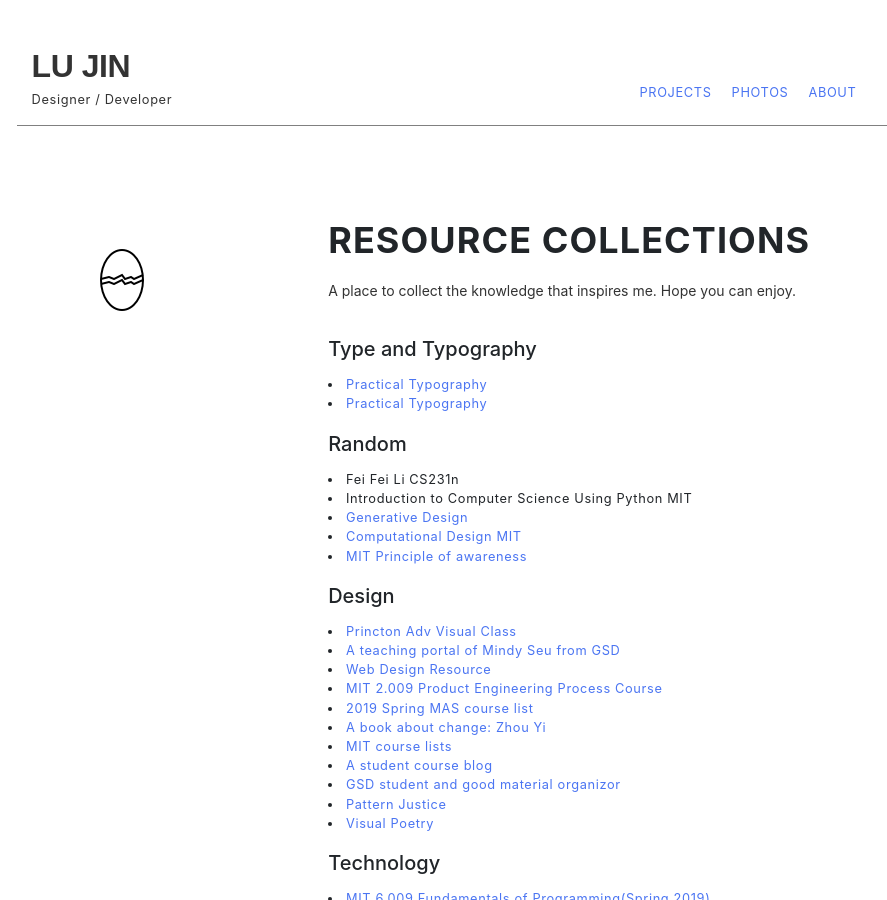
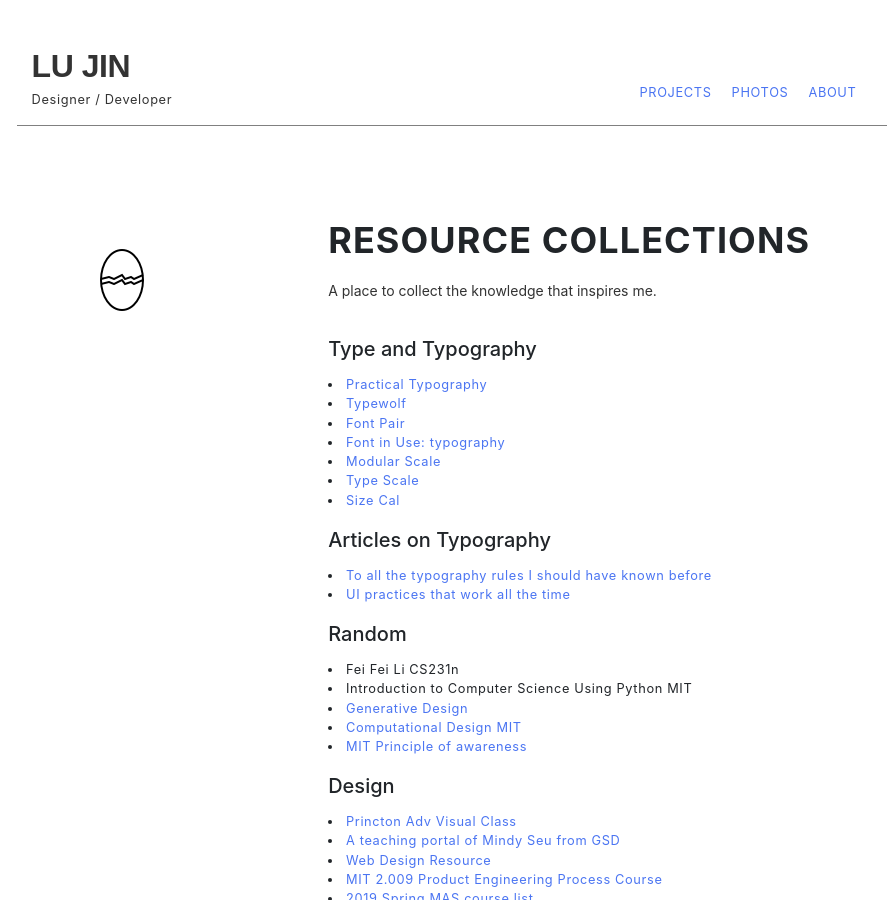
Before and after one commit to beforux/ShakeYourLove, a Jekyll site: the page resourceCollection.html, which Jekyll copies as it is, in a window 1280 px wide and 900 px high. Shown: the whole window, without its empty margins (186-1073 px from the left). Built offline with Jekyll 4.4.1, drawn with Linux system fonts in a browser that asks for light colours; nearby versions of some CDN libraries.

Commit message:
Update resourceCollection.html

```diff
--- a/resourceCollection.html
+++ b/resourceCollection.html
@@ -42,10 +42,20 @@
               <div class="col-sm-8">
                                   <h3>Resource Collections</h3>
 
-                  <p>A place to collect the knowledge that inspires me. Hope you can enjoy. </p>
+                  <p>A place to collect the knowledge that inspires me.  </p>
                                 <h5> Type and Typography</h5>
                                 <li class="small"><a href="https://practicaltypography.com/"> Practical Typography </a></li>
-                                                <li class="small"><a href="https://practicaltypography.com/"> Practical Typography </a></li>
+                                <li class="small"><a href="https://www.typewolf.com/"> Typewolf </a></li>
+                                <li class="small"><a href="https://fontpair.co/"> Font Pair </a></li>
+                                <li class="small"><a href="https://fontsinuse.com/"> Font in Use: typography </a></li>
+                                <li class="small"><a href="https://www.modularscale.com/"> Modular Scale </a></li>
+                                <li class="small"><a href="https://type-scale.com/"> Type Scale </a></li>
+                                <li class="small"><a href="https://sizecalc.com/"> Size Cal </a></li>
+
+                                <h5> Articles on Typography</h5>
+
+                                <li class="small"><a href="https://blog.prototypr.io/to-all-the-typography-rules-i-should-have-known-before-e4ee5e3651d9"> To all the typography rules I should have known before</a></li>
+                                <li class="small"><a href="https://stories.justinewin.com/ui-practices-that-work-all-the-time-1eb9a6063de0"> UI practices that work all the time </a></li>
 
 
 
```
